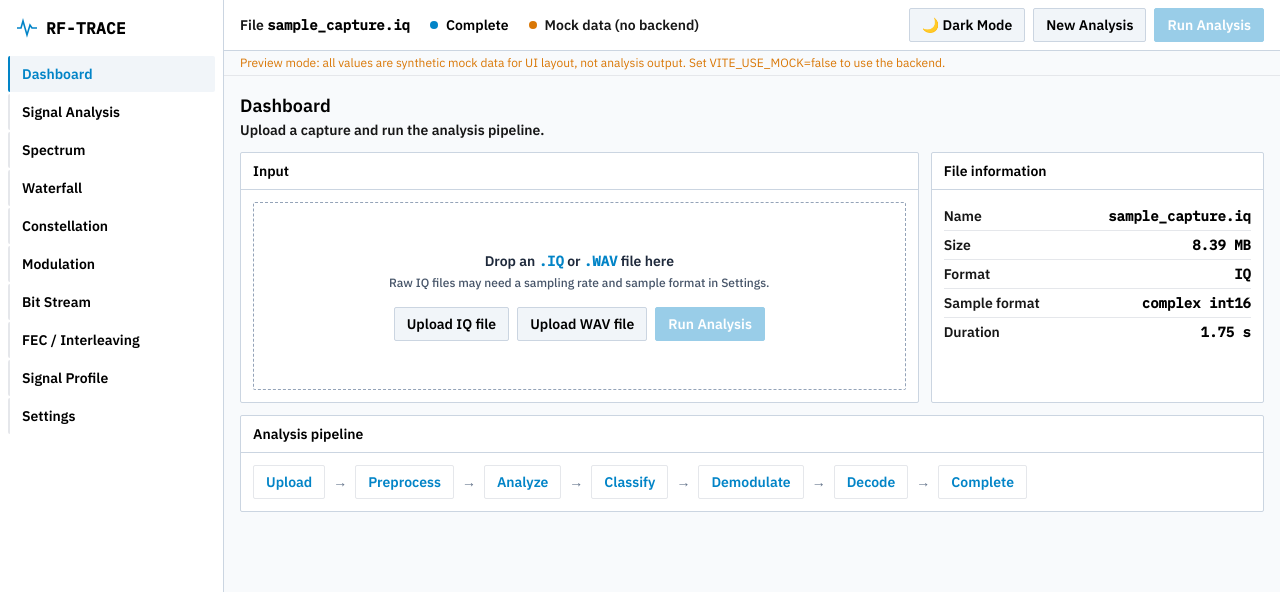
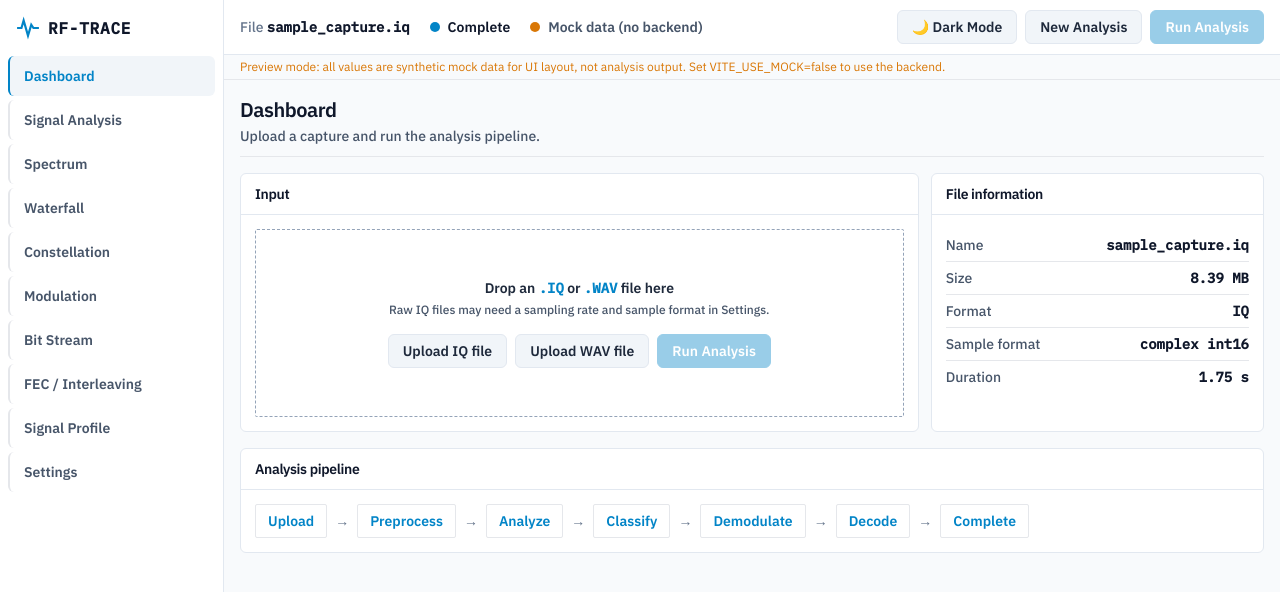
Before and after one commit to MdWaajid/RF-TRACE, a React (Vite) app: page / in a window 1280 px wide. Shown: the top 592 px of the page. Built offline with nearby package versions, Linux system fonts and the light colour scheme; no server answers.

Commit message:
Enhance UI with professional color palette and sleek theme design system

```diff
--- a/src/components/ui.tsx
+++ b/src/components/ui.tsx
@@ -2,35 +2,35 @@ import type { ReactNode } from 'react';
 import type { Provenance } from '../types';
 
 const tone: Record<Provenance, string> = {
-  Measured: 'text-emerald-950 dark:text-emerald-300 border-emerald-600/50 bg-emerald-500/10 font-bold',
-  Estimated: 'text-amber-950 dark:text-amber-300 border-amber-600/50 bg-amber-500/10 font-bold',
-  Metadata: 'text-sky-950 dark:text-sky-300 border-sky-600/50 bg-sky-500/10 font-bold',
-  Unknown: 'text-black dark:text-slate-400 border-slate-500 dark:border-slate-600 bg-slate-500/10 font-bold',
+  Measured: 'text-emerald-800 dark:text-emerald-300 border-emerald-500/40 bg-emerald-500/10 font-bold',
+  Estimated: 'text-amber-800 dark:text-amber-300 border-amber-500/40 bg-amber-500/10 font-bold',
+  Metadata: 'text-sky-800 dark:text-sky-300 border-sky-500/40 bg-sky-500/10 font-bold',
+  Unknown: 'text-slate-700 dark:text-slate-400 border-slate-400 dark:border-slate-600 bg-slate-500/10 font-bold',
 };
 export const SourceBadge = ({ s }: { s: Provenance }) => (
-  <span className={`text-[10px] font-bold border rounded-sm px-1.5 py-0.5 ${tone[s]}`}>{s}</span>
+  <span className={`text-[10px] font-bold border rounded-sm px-2 py-0.5 shadow-2xs ${tone[s]}`}>{s}</span>
 );
 export const Card = ({ title, right, children, className = '' }: { title: string; right?: ReactNode; children: ReactNode; className?: string }) => (
-  <section className={`bg-panel border border-line rounded-sm shadow-xs ${className}`}>
-    <header className="flex items-center justify-between gap-2 px-3 py-2 border-b border-line bg-raised/40">
-      <h3 className="text-sm font-extrabold text-black dark:text-slate-100">{title}</h3>{right}
+  <section className={`bg-panel border border-line rounded-md shadow-xs transition-all duration-150 ${className}`}>
+    <header className="flex items-center justify-between gap-2 px-3.5 py-2.5 border-b border-line bg-raised/50">
+      <h3 className="text-sm font-bold text-slate-900 dark:text-slate-100 tracking-tight">{title}</h3>{right}
     </header>
-    <div className="p-3 text-black dark:text-slate-100">{children}</div>
+    <div className="p-3.5 text-slate-800 dark:text-slate-200">{children}</div>
   </section>
 );
 export const Page = ({ title, sub, actions, children }: { title: string; sub?: string; actions?: ReactNode; children: ReactNode }) => (
-  <div className="space-y-3">
-    <div className="flex flex-wrap items-end justify-between gap-2">
-      <div><h1 className="text-lg font-extrabold text-black dark:text-slate-100">{title}</h1>{sub && <p className="text-sm text-neutral-900 dark:text-slate-400 font-semibold">{sub}</p>}</div>{actions}
+  <div className="space-y-4">
+    <div className="flex flex-wrap items-end justify-between gap-2 border-b border-line/40 pb-2.5">
+      <div><h1 className="text-xl font-extrabold text-slate-900 dark:text-slate-100 tracking-tight">{title}</h1>{sub && <p className="text-sm text-slate-600 dark:text-slate-400 font-medium mt-0.5">{sub}</p>}</div>{actions}
     </div>{children}
   </div>
 );
 export const Empty = ({ text = 'No analysis data. Upload a file on the Dashboard and run the analysis.' }: { text?: string }) => (
-  <div className="border border-dashed border-line rounded-sm p-10 text-center text-sm text-neutral-900 dark:text-slate-400 font-semibold">{text}</div>
+  <div className="border border-dashed border-line rounded-md p-10 text-center text-sm text-slate-600 dark:text-slate-400 font-semibold bg-raised/20">{text}</div>
 );
 export const Btn = ({ children, primary, ...p }: { primary?: boolean } & React.ButtonHTMLAttributes<HTMLButtonElement>) => (
-  <button {...p} className={`px-3 py-1.5 text-sm rounded-sm border disabled:opacity-40 disabled:cursor-not-allowed ${primary ? 'bg-accent text-white dark:text-bg border-accent font-bold hover:brightness-110 shadow-xs' : 'border-line bg-raised text-black dark:text-slate-200 hover:border-slate-400 font-bold'}`}>{children}</button>
+  <button {...p} className={`px-3.5 py-1.5 text-sm rounded-md border transition-all duration-150 disabled:opacity-40 disabled:cursor-not-allowed ${primary ? 'bg-accent text-white dark:text-bg border-accent font-bold hover:brightness-110 shadow-xs active:scale-[0.98]' : 'border-line bg-raised text-slate-800 dark:text-slate-200 hover:border-slate-400 font-semibold active:scale-[0.98]'}`}>{children}</button>
 );
 export const Row = ({ k, v }: { k: string; v: ReactNode }) => (
-  <div className="flex justify-between gap-4 py-1 text-sm border-b border-line/60 last:border-0"><span className="text-neutral-900 dark:text-slate-400 font-semibold">{k}</span><span className="font-mono text-right text-black dark:text-slate-100 font-extrabold">{v}</span></div>
+  <div className="flex justify-between gap-4 py-1.5 text-sm border-b border-line/50 last:border-0 items-center"><span className="text-slate-600 dark:text-slate-400 font-medium">{k}</span><span className="font-mono text-right text-slate-900 dark:text-slate-100 font-bold">{v}</span></div>
 );
--- a/src/index.css
+++ b/src/index.css
@@ -2,22 +2,23 @@
 @tailwind components;
 @tailwind utilities;
 
-/* DEFAULT LIGHT THEME - VANTA BLACK TYPOGRAPHY */
-:root, html.light {
+/* PROFESSIONAL LIGHT THEME */
+:root,
+html.light {
   --color-bg: #f8fafc;
   --color-panel: #ffffff;
   --color-raised: #f1f5f9;
-  --color-line: #cbd5e1;
+  --color-line: #e2e8f0;
   --color-accent: #0284c7;
   --color-warn: #d97706;
   --color-bad: #e11d48;
-  --color-text-main: #000000;
-  --color-text-sub: #050505;
-  --color-text-muted: #171717;
-  --color-title: #000000;
+  --color-text-main: #0f172a;
+  --color-text-sub: #334155;
+  --color-text-muted: #64748b;
+  --color-title: #020617;
 }
 
-/* OPTIONAL DARK THEME OVERRIDE */
+/* SLEEK TACTICAL DARK THEME */
 html.dark {
   --color-bg: #0a0d12;
   --color-panel: #0f141b;
@@ -38,4 +39,14 @@ body {
   @apply font-sans antialiased transition-colors duration-200;
 }
 
-:focus-visible { outline: 2px solid var(--color-accent); outline-offset: 2px; }
+:focus-visible {
+  outline: 2px solid var(--color-accent);
+  outline-offset: 2px;
+}
+
+/* PLACEHOLDER TEXT */
+input::placeholder,
+textarea::placeholder {
+  color: var(--color-text-muted);
+  opacity: 0.7;
+}
--- a/src/layouts/AppLayout.tsx
+++ b/src/layouts/AppLayout.tsx
@@ -31,22 +31,22 @@ export function AppLayout({ page, setPage, a, children }: { page: PageId; setPag
   return (
     <div className="min-h-screen flex flex-col md:flex-row">
       <aside className="md:w-56 md:min-h-screen shrink-0 bg-panel border-b md:border-b-0 md:border-r border-line flex md:flex-col overflow-x-auto">
-        <div className="flex items-center gap-2 px-4 py-3 md:py-4 shrink-0">
-          <svg width="22" height="22" viewBox="0 0 22 22" fill="none" stroke="var(--color-accent)" strokeWidth="1.6"><path d="M1 11h4l2-7 4 14 3-10 2 3h5" /></svg>
-          <span className="font-mono font-extrabold tracking-wide text-black dark:text-slate-100">RF-TRACE</span>
+        <div className="flex items-center gap-2 px-4 py-3.5 md:py-4 shrink-0">
+          <svg width="24" height="24" viewBox="0 0 22 22" fill="none" stroke="var(--color-accent)" strokeWidth="2"><path d="M1 11h4l2-7 4 14 3-10 2 3h5" /></svg>
+          <span className="font-mono font-black text-base tracking-wider text-slate-900 dark:text-slate-100">RF-TRACE</span>
         </div>
-        <nav className="flex md:flex-col md:px-2 md:pb-4 gap-0.5" aria-label="Main">
+        <nav className="flex md:flex-col md:px-2 md:pb-4 gap-1" aria-label="Main">
           {NAV.map((n) => (
             <button key={n} onClick={() => setPage(n)} aria-current={page === n}
-              className={`text-left whitespace-nowrap text-sm px-3 py-2 rounded-sm border-l-2 font-bold ${page === n ? 'bg-raised text-accent border-accent shadow-xs' : 'text-black dark:text-slate-400 hover:text-black dark:hover:text-slate-200 hover:bg-raised/60'}`}>{n}</button>
+              className={`text-left whitespace-nowrap text-sm px-3.5 py-2.5 rounded-md border-l-2 font-semibold transition-all duration-150 ${page === n ? 'bg-raised text-accent border-accent shadow-xs' : 'text-slate-600 dark:text-slate-400 hover:text-slate-900 dark:hover:text-slate-200 hover:bg-raised/60'}`}>{n}</button>
           ))}
         </nav>
       </aside>
       <div className="flex-1 min-w-0 flex flex-col">
-        <header className="flex flex-wrap items-center gap-x-5 gap-y-2 px-4 py-2 bg-panel border-b border-line text-sm">
-          <div className="min-w-0"><span className="text-neutral-900 dark:text-slate-400 font-bold">File </span><span className="font-mono font-extrabold text-black dark:text-slate-100 truncate">{fileName}</span></div>
-          <div className="flex items-center gap-2 font-bold text-black dark:text-slate-100"><span className={`w-2 h-2 rounded-full ${dot[a.state]}`} /><span className="capitalize">{a.state}</span></div>
-          <div className="flex items-center gap-2 text-neutral-900 dark:text-slate-400 font-bold"><span className={`w-2 h-2 rounded-full ${be[a.backend][0]}`} />{be[a.backend][1]}</div>
+        <header className="flex flex-wrap items-center gap-x-5 gap-y-2 px-4 py-2.5 bg-panel border-b border-line text-sm shadow-2xs">
+          <div className="min-w-0"><span className="text-slate-500 dark:text-slate-400 font-medium">File </span><span className="font-mono font-bold text-slate-900 dark:text-slate-100 truncate">{fileName}</span></div>
+          <div className="flex items-center gap-2 font-semibold text-slate-900 dark:text-slate-100"><span className={`w-2.5 h-2.5 rounded-full ${dot[a.state]}`} /><span className="capitalize">{a.state}</span></div>
+          <div className="flex items-center gap-2 text-slate-600 dark:text-slate-400 font-semibold"><span className={`w-2.5 h-2.5 rounded-full ${be[a.backend][0]}`} />{be[a.backend][1]}</div>
           <div className="ml-auto flex gap-2">
             <Btn onClick={toggleTheme}>{theme === 'light' ? '🌙 Dark Mode' : '☀️ Light Mode'}</Btn>
             <Btn onClick={a.reset}>New Analysis</Btn>
```
Also changed, not shown: 1 other file (tests, documents, lock files or other folders).
